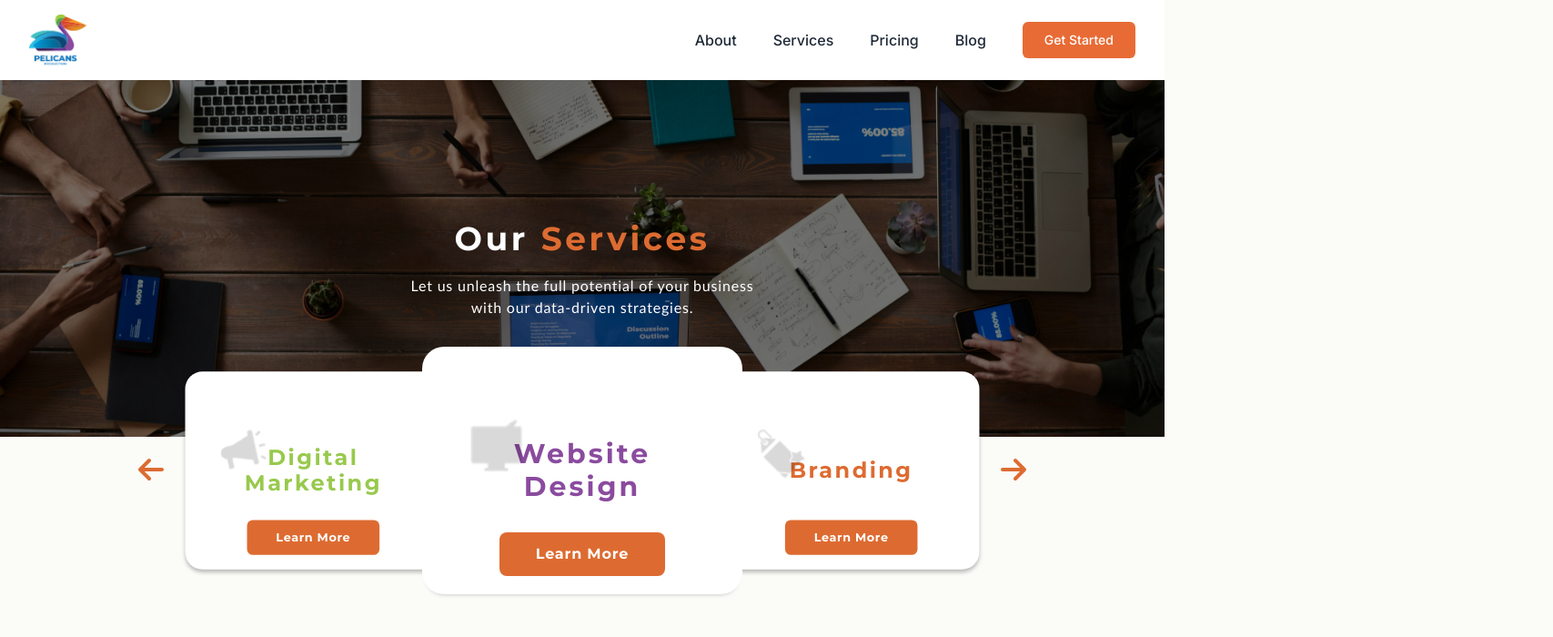
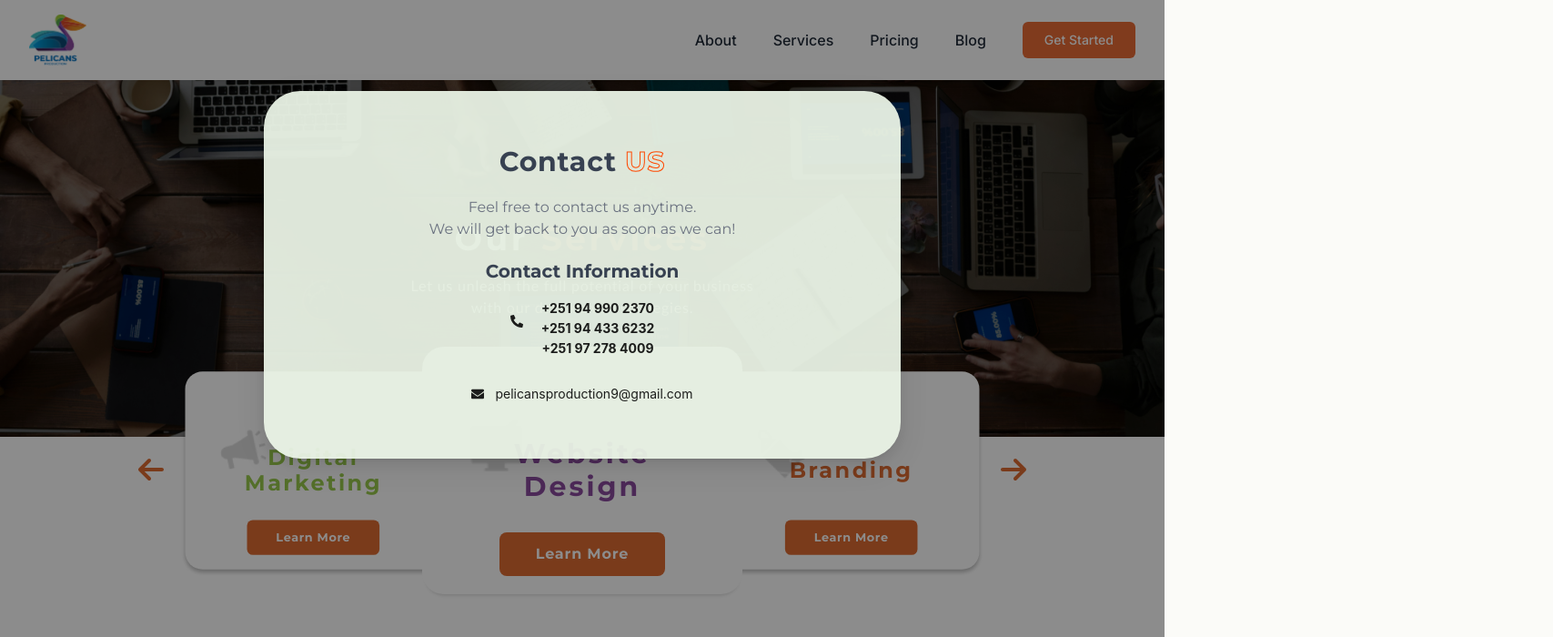
Before and after one commit to elumersen/ant-design-dreamscapeicans, a React (Vite) app: page /service in a window 1280 px wide. Both pictures are taken after a click on the button "Get Started". Shown: the top 700 px of the page at 91% size, 1707 px wide, since content can reach past the window. Built offline with nearby package versions, Linux system fonts and the light colour scheme.

Commit message:
Implemented Contact Us page

```diff
--- a/src/components/LogoShowcase.jsx
+++ b/src/components/LogoShowcase.jsx
@@ -51,14 +51,14 @@ const LogoShowcase = () => {
   }, []);
 
   return (
-    <section ref={sectionRef} className="">
+    <section ref={sectionRef} className="bg-white">
       <div className=" md:max-w-6xl mx-auto px-4 sm:px-6 lg:px-8">
         <div
           ref={titleRef}
           className="text-center mb-10 opacity-0"
           style={{ animationFillMode: 'forwards' }}
         >
-                    <h3 className="text-xl font-normal mb-4">OUR WORK IN ACTION</h3>
+                    <h3 className="$text-xl font-normal mb-4">OUR WORK IN ACTION</h3>
 
           <h2 className="text-3xl font-bold mb-4">Logo Creations That Speak for Your <span style={{color:"#dd6b31"}}>Brand</span> </h2>
         </div>
--- a/src/components/Navbar.jsx
+++ b/src/components/Navbar.jsx
@@ -1,10 +1,17 @@
 import React, { useState, useEffect } from "react";
 import { Button } from "@/components/ui/button";
 import { Menu, X } from "lucide-react";
+import ContactUs from "./ui/contact_us";
 
 const Navbar = () => {
   const [isScrolled, setIsScrolled] = useState(false);
   const [isMobileMenuOpen, setIsMobileMenuOpen] = useState(false);
+  const [isModalOpen, setIsModalOpen] = useState(false);
+
+  const openModal = () =>
+  {
+    setIsModalOpen(!isModalOpen);
+  }
 
   useEffect(() => {
     const handleScroll = () => {
@@ -68,7 +75,7 @@ const Navbar = () => {
             >
               Blog
             </a>
-            <Button className="bg-[#E86B35] hover:bg-[#E86B35]/90 text-white px-6 py-2 rounded-md">
+            <Button className="bg-[#E86B35] hover:bg-[#E86B35]/90 text-white px-6 py-2 rounded-md" onClick={openModal}>
               Get Started
             </Button>
           </nav>
@@ -123,7 +130,10 @@ const Navbar = () => {
           </div>
         </div>
       )}
+            <ContactUs isModalOpen={isModalOpen} setModalOpen={openModal}/>
+
     </header>
+
   );
 };
 
--- a/src/components/PelicanProduction.jsx
+++ b/src/components/PelicanProduction.jsx
@@ -134,7 +134,7 @@ const PelicanProduction = () => {
   }, []);
 
   return (
-    <section ref={sectionRef} className="py-10 ">
+    <section ref={sectionRef} className="py-10 bg-white ">
       <div className="md:max-w-6xl mx-auto px-4 sm:px-6 lg:px-8">
         <div className="text-center mb-4">
           <h2
@@ -178,9 +178,9 @@ const PelicanProduction = () => {
         </div>
         </div>
       </div>
-      <div className='relative w-full h-[10rem] pt-10'>
+      <div className='relative max-w-6xl h-[10rem] pt-10'>
       <div>
-        <img src="/lovable-uploads/BG_5.png" alt="" className='absolute h-[10rem] right-20' />
+        <img src="/lovable-uploads/BG_5.png" alt="" className='absolute h-[10rem] right-0' />
       </div>
       </div>
 
--- a/src/components/PricingPlans.jsx
+++ b/src/components/PricingPlans.jsx
@@ -154,7 +154,7 @@ const PricingPlans = () => {
 
   ];
   return (
-    <section id="pricing" ref={sectionRef} className="py-20">
+    <section id="pricing" ref={sectionRef} className="py-20 bg-white">
       <div className=" md:max-w-6xl mx-auto px-4 sm:px-6 lg:px-8">
         <div
           ref={titleRef}
--- a/src/components/Services.jsx
+++ b/src/components/Services.jsx
@@ -66,7 +66,7 @@ const Services = () => {
   }, []);
 
   return (
-    <section id="services" className="py-20   ">
+    <section id="services" className="py-20 bg-white  ">
 
       <div className="max-w-7xl mx-auto px-4 sm:px-6 lg:px-60 relative">
 
--- /dev/null
+++ b/src/components/ui/contact_us.tsx
@@ -0,0 +1,57 @@
+import { Modal } from "antd";
+import { FaHome, FaPhoneAlt, FaEnvelope } from "react-icons/fa"; // FontAwesome icons
+
+const ContactUs = ({isModalOpen, setModalOpen}) => {
+   console.log(isModalOpen);
+  return (
+    <Modal
+    destroyOnClose={true} // ✅ Completely removes modal from DOM when closed
+
+    onCancel={setModalOpen}
+    className="custom-modal"
+    open={isModalOpen}
+
+     footer={null} // Removes footer
+    closeIcon={null} // Removes the X (close) button
+
+    width={700}  >
+     <div className="p-10 max-w-7xl ">
+     <h1 className="text-gray-700 text-3xl text-center tracking-wide pb-5" style={{fontFamily:"Montserrat"}}>  Contact
+     <span className="outline-text text-3xl"> US</span>
+     </h1>
+
+     <h3 className="text-center tracking-normal font-thin text-gray-500 text-base" style={{fontFamily:"Montserrat"}}> Feel free to contact us anytime.</h3>
+     <h3 className="text-center tracking-normal font-thin text-gray-500 text-base" style={{fontFamily:"Montserrat"}}> We will get back to you as soon as we can!</h3>
+
+
+    <h2 className="text-center tracking-normal pt-5 text-xl text-gray-700" style={{fontFamily:"Montserrat"}}> Contact Information</h2>
+
+    <div className="flex flex-row gap-5 text-center items-center justify-center">
+      <div>
+      <FaPhoneAlt />
+
+      </div>
+
+
+
+          <div className="flex flex-col pt-4 font-bold">
+            <p>+251 94 990 2370</p>
+            <p>+251 94 433 6232</p>
+            <p>+251 97 278 4009</p>
+          </div>
+
+
+    </div>
+    <div className="flex flex-row justify-center items-center gap-3 pt-7"
+    >
+      <div>
+      <FaEnvelope />
+
+      </div>
+      <p>pelicansproduction9@gmail.com</p>
+    </div>
+      </div>
+    </Modal>
+  );
+};
+export default ContactUs;
--- a/src/components/ui/service-hero.tsx
+++ b/src/components/ui/service-hero.tsx
@@ -2,6 +2,7 @@ import { useState, useEffect, useRef } from "react";
 import { Button } from "@/components/ui/button";
 import { FontAwesomeIcon } from "@fortawesome/react-fontawesome";
 import { faArrowLeft, faArrowRight } from "@fortawesome/free-solid-svg-icons";
+import ContactUs from "./contact_us";
 
 const ServiceCard = ({ title, desc }) => {
   return (
@@ -43,7 +44,7 @@ const ServiceHero = () => {
   };
 
   return (
-    <section className="">
+    <section className=" bg-white">
       {/* Background Section */}
       <div className="relative w-full flex flex-col items-center justify-center">
         <div className="relative flex items-center justify-center w-full mb-[10rem] md:mb-[15rem]">
@@ -137,7 +138,7 @@ const ServiceHero = () => {
           <img
             src="/lovable-uploads/IMG_1575.PNG"
             alt="Service Icon"
-            className="w-full absolute h-full object-cover"
+            className="w-full h-60 object-contain -left-40 absolute "
           />
           <div className="max-w-6xl mx-auto z-30 inset-0 flex flex-col md:flex-row gap-4 md:gap-14 justify-center items-center p-4 md:p-10 text-black">
             <ServiceCard
@@ -159,7 +160,7 @@ const ServiceHero = () => {
           <img
             src="/lovable-uploads/IMG_1575.PNG"
             alt="Service Icon"
-            className="w-full absolute h-full object-cover"
+            className="w-full h-60 object-contain -right-1/3 absolute "
           />
           <div className="max-w-6xl z-20 mx-auto inset-0 flex flex-col md:flex-row gap-4 md:gap-14 justify-center items-center p-4 md:p-10 text-black">
             <ServiceCard title={"Website Design"} desc={"Crafts visually appealing and user-friendly websites optimized for performance, responsiveness, and seamless user experience across devices."} />
@@ -173,7 +174,7 @@ const ServiceHero = () => {
           <img
             src="/lovable-uploads/IMG_1575.PNG"
             alt="Service Background"
-            className="w-full h-full object-cover absolute"
+            className="w-full h-60 object-contain -left-1/2 absolute "
           />
           {/* Service Cards */}
           <div className="max-w-6xl mx-auto z-30 inset-0 flex flex-col md:flex-row gap-4 md:gap-14 justify-center items-center p-4 md:p-10 text-black">
--- a/src/index.css
+++ b/src/index.css
@@ -161,6 +161,24 @@ h3{
   box-shadow: 100px 130px 300px 170px #2595bee2;
 }
 
+.custom-modal .ant-modal-content {
+  background-color: rgba(234, 244, 230, 0.947); /* Light grey background */
+  border-radius: 40px; /* Rounded corners */
+}
+.outline-text {
+
+  color: transparent; /* Makes fill transparent */
+  -webkit-text-stroke: 1px rgb(255, 72, 0); /* Creates the double-line effect */
+}
+
+
+
+
+
+
+
+
+
 
 
 .custom-shadow-green {
```
Also changed, not shown: package.json (+8 -0 lines), 1 other file (tests, documents, lock files or other folders).
